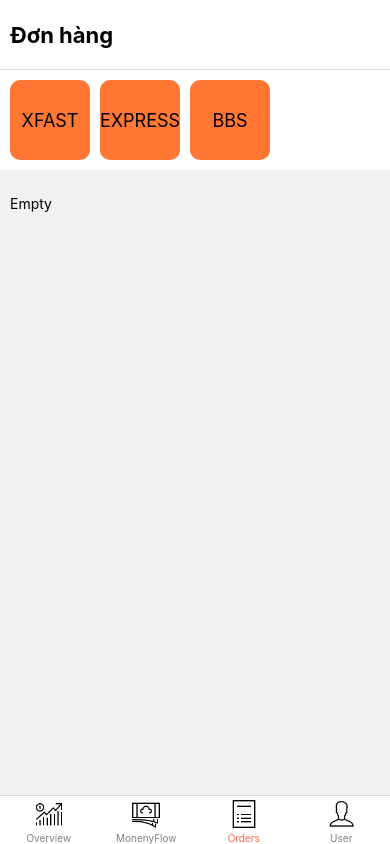
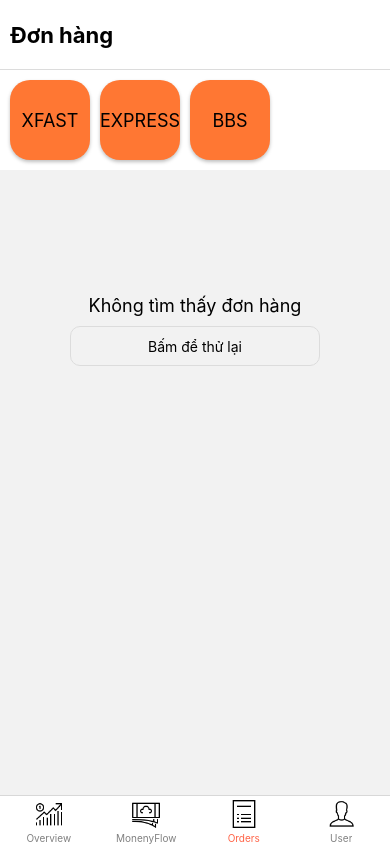
Before and after one commit to HaoHuynh0301/freight-mangement-system, a React Native app in the folder cus_driver_app/: screen /Orders in a window 390 px wide. Built offline with nearby package versions, Linux system fonts and the light colour scheme.

Commit message:
feat[react-native]: create order page UI (2).

```diff
--- /dev/null
+++ b/cus_driver_app/screens/CreateOrder.js
@@ -0,0 +1,29 @@
+import React, { Component } from 'react';
+import {
+    SafeAreaView,
+    View,
+    Text,
+    TouchableOpacity,
+    Image,
+    StyleSheet
+} from 'react-native';
+
+class CreateOrder extends Component {
+    constructor(props) {
+        super(props);
+    }
+
+    render() {
+        return(
+            <View>
+                <Text>Hello</Text>
+            </View>
+        );
+    }
+}
+
+const styles = StyleSheet.create({
+
+});
+
+export default CreateOrder;
--- a/cus_driver_app/screens/Orders.js
+++ b/cus_driver_app/screens/Orders.js
@@ -43,6 +43,10 @@ class Orders extends Component {
         );
     }
 
+    handleRefreshOrders() {
+        console.log('Refresh')
+    }
+
     renderMainView() {
         const renderItem = ({item}) => {
             return(
@@ -54,8 +58,17 @@ class Orders extends Component {
 
         const renderEmptyFavoriteProducts = () => {
             return(
-                <View>
-                    <Text>Empty</Text>
+                <View style={styles.emptyViewWrapper}>
+                    <Text style={styles.textSize}>Không tìm thấy đơn hàng</Text>
+                    <View style={styles.butonEmptyRefreshWrapper}>
+                        <TouchableOpacity
+                            onPress = {() => {
+                                this.handleRefreshOrders();
+                            }}
+                        >
+                            <Text style={{alignSelf: 'center'}}>Bấm để thử lại</Text>
+                        </TouchableOpacity>
+                    </View>
                 </View>
             );
         }
@@ -89,7 +102,6 @@ class Orders extends Component {
                             <Text style={styles.textSize}>BBS</Text>
                         </TouchableOpacity>
                     </View>
-
                 </View>
                 <FlatList
                     data = {this.state.orders}
@@ -149,7 +161,15 @@ const styles = StyleSheet.create({
         width: 80,
         backgroundColor: orangeColor,
         marginLeft: 10,
-        borderRadius: 10
+        borderRadius: 20,
+        shadowColor: "#000",
+        shadowOffset: {
+            width: 0,
+            height: 2,
+        },
+        shadowOpacity: 0.25,
+        shadowRadius: 3.84,
+        elevation: 5,
     },
     textSize: {
         fontSize: appFontSize
@@ -165,6 +185,23 @@ const styles = StyleSheet.create({
     plusIcon: {
         height: 40,
         width: 40
+    },
+    emptyViewWrapper: {
+        alignItems: 'center',
+        justifyContent: 'center',
+        flexDirection: 'column',
+        paddingTop: 100
+    },
+    butonEmptyRefreshWrapper: {
+        borderWidth: 1,
+        borderColor: greyColor,
+        height: 40,
+        width: 250,
+        marginTop: 10,
+        borderRadius: 10,
+        alignItems: 'center',
+        flexDirection: 'column',
+        justifyContent: 'center'
     }
 });
 
--- a/cus_driver_app/screens/index.js
+++ b/cus_driver_app/screens/index.js
@@ -5,6 +5,7 @@ import User from "./User";
 import AppInformation from "./AppInformation";
 import Register from "./Register";
 import EditInformation from "./EditInformation";
+import CreateOrder from './CreateOrder';
 
 export {
     MonenyFlow,
@@ -13,5 +14,6 @@ export {
     User,
     AppInformation,
     Register,
-    EditInformation
+    EditInformation,
+    CreateOrder
 }
```
